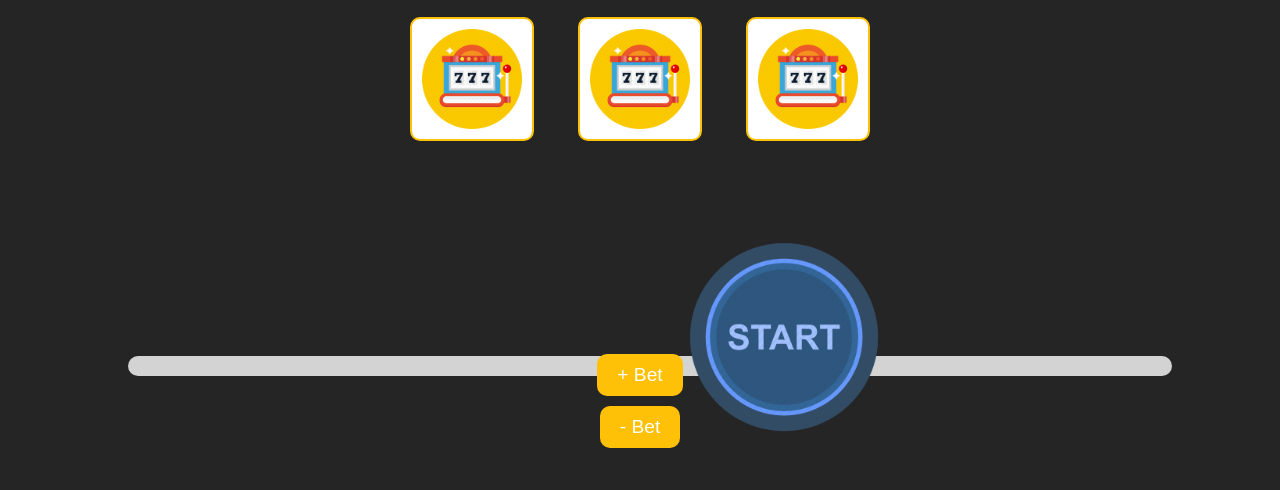
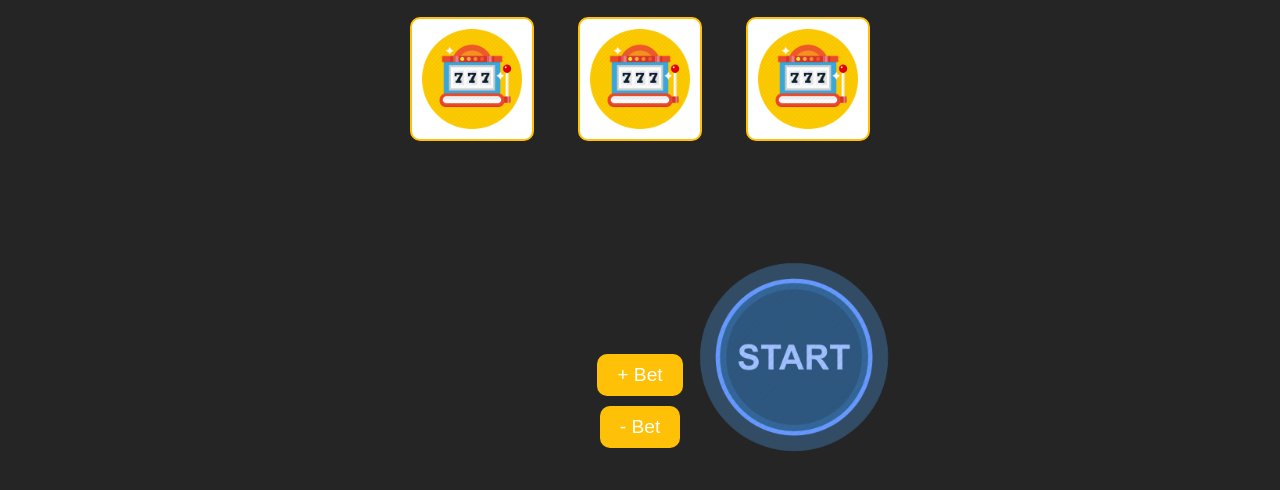
Before and after one commit to GF-01161999/Fruit-Machine, a plain HTML site: page index.html in a window 1280 px wide. Shown: the part 124-614 px from the top of the page. Drawn offline with Linux system fonts and the light colour scheme.

Commit message:
Minor housekeeping, html clean, and CSS amendment

```diff
--- a/fruit.js
+++ b/fruit.js
@@ -6,7 +6,6 @@ const winLoseStatus = document.getElementById("win-lose-status");
 const betBalance = document.getElementById("bet-amount");
 const increaseBetBtn = document.getElementById("increase");
 const decreaseBetBtn = document.getElementById("decrease");
-
 
 //Set default balance to 500
 let balance = 500;
@@ -22,7 +21,7 @@ const increaseBet = () => {
     }
 };
 
-// Decrease bet by 1 token - if bet = 1, then we cannot decrement any lower. Otherwise, it is okay.
+// Decrease bet by 1 token - if bet = 1, then we cannot decrement any lower. Otherwise, it is ok.
 const decreaseBet = () => {
     if(bet === 1){
         displayMessage("You may not decrease your bet any further!");
@@ -32,7 +31,7 @@ const decreaseBet = () => {
     }
 };
 
-function handleLose(){
+function handleLose() {
     winLoseStatus.style.display = "flex";
     winLoseStatus.src = "images/Fail.png";
     hideWinLoseStatus();
@@ -47,7 +46,7 @@ const payoutMultipliers = {
     "Watermelon": 4
 };
 
-function handleWin(){
+function handleWin() {
     const payoutAmount = payoutMultipliers[reels[0].getAttribute("src").replace("images/", "").replace(".png", "")] * bet;
     balance += payoutAmount;
 
@@ -57,13 +56,15 @@ function handleWin(){
     hideWinLoseStatus();
 }
 
-function spin(){
+const hideWinLoseStatus = () => setTimeout( () => winLoseStatus.style.display = "none", 3000);
+
+function spin() {
     if((balance - bet) < 0) {
         displayMessage("You do not have a sufficient balance to place this bet!");
         return
     }
 
-    balance -= bet
+    balance -= bet;
     const spunReels = [spinReel(reels[0]), spinReel(reels[1]), spinReel(reels[2])];
     const winning = spunReels[0] == spunReels[1] && spunReels[0] == spunReels[2];
 
@@ -72,10 +73,10 @@ function spin(){
     } else {
         handleLose();
     }
-    updateBalance()
+    updateBalance();
 }
 
-function spinReel(reel){
+function spinReel(reel) {
     const symbols = ["Cherry", "Grapes", "Lemon", "Orange", "Strawberry", "Watermelon"];
     const i = Math.floor(Math.random() * symbols.length);
 
@@ -91,10 +92,8 @@ function displayMessage(msg) {
     userMsg.textContent = msg;
     userMsg.style.display = "inline-block";
 
-    setTimeout(() => userMsg.style.display = "none", 3000)
+    setTimeout(() => userMsg.style.display = "none", 3000);
 }
-
-const hideWinLoseStatus = () => setTimeout( () => winLoseStatus.style.display = "none", 3000);
 
 decreaseBetBtn.addEventListener("click", decreaseBet);
 increaseBetBtn.addEventListener("click", increaseBet);
--- a/index.html
+++ b/index.html
@@ -10,7 +10,7 @@
 </head>
 <body>
 
-    <div id="user-message" display="none"></div>
+    <div id="user-message"></div>
     <div class = "picture">
         <img id = "win-lose-status" src="images/Fail.png" alt="Fail" width= 200>
     </div>
--- a/style.css
+++ b/style.css
@@ -28,12 +28,12 @@ body {
   /* Style the start button */
   #start {
     position: relative;
-    top: 45%;
+    top: 55%;
     left: 44%;
     cursor: pointer;
     height: 200px;
     width: 200px;
-    margin-left: 60px;
+    margin-left: 70px;
   }
 
 
@@ -83,12 +83,13 @@ body {
   #user-message {
     position: absolute;
     top: 60%;
-    left: 10%;
-    width: 80%;
+    left: 38%;
+    width: 450px;
     padding: 10px;
     background-color: rgba(255, 255, 255, 0.8);
     border-radius: 10px;
     text-align: center;
     font-size: 1.2rem;
     color: #252525;
+    display: none;
   }
```
